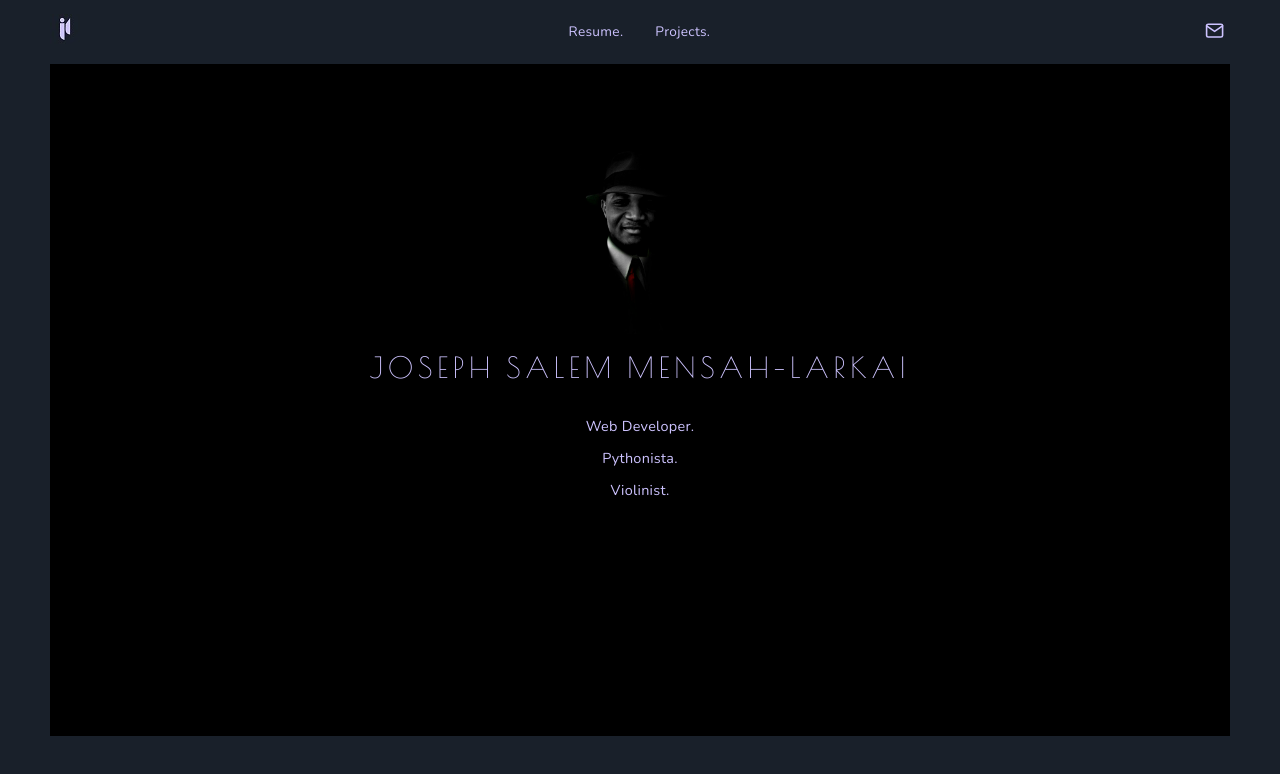
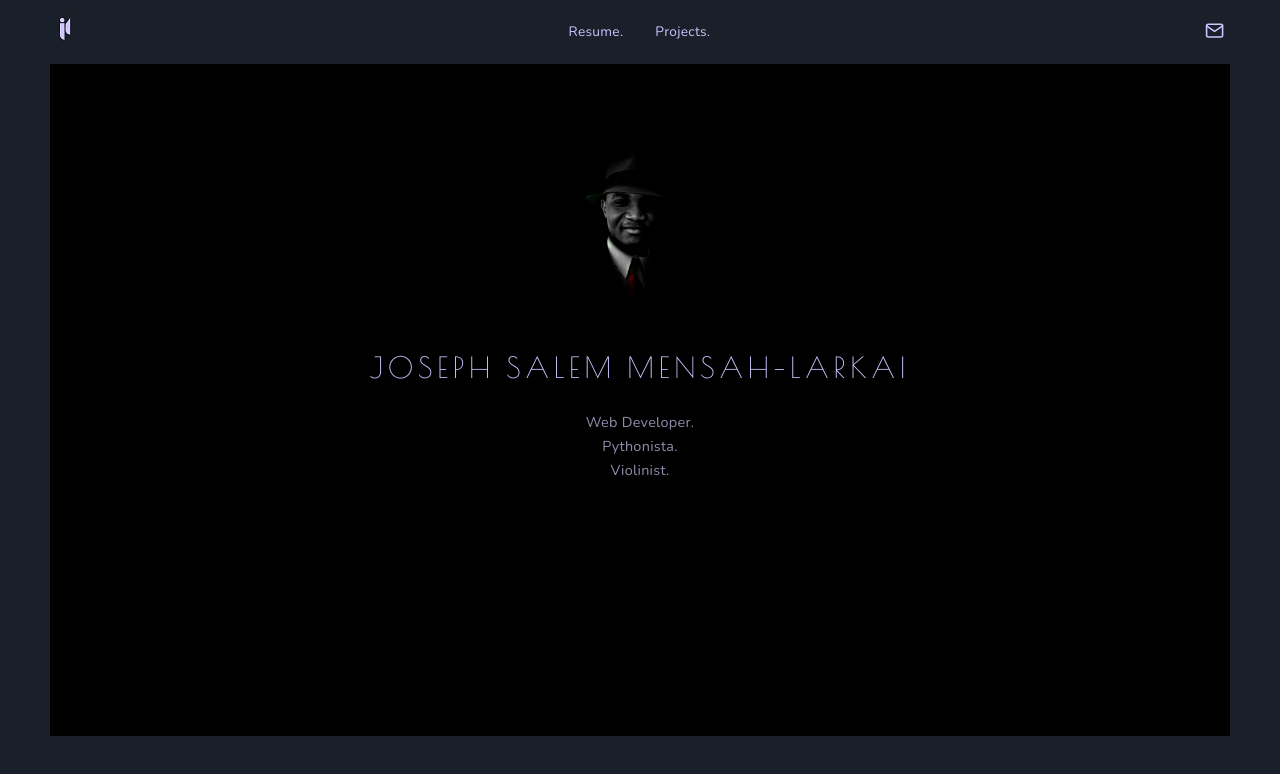
Before and after one commit to JoeSal777/joesal-portifolio, a React (Create React App) app: page / in a window 1280 px wide. Shown: the top 774 px of the page. Built offline with nearby package versions, Linux system fonts and the light colour scheme; a web font is replaced by a local one.

Commit message:
final changes for landing page css

```diff
--- a/src/App.scss
+++ b/src/App.scss
@@ -1,6 +1,7 @@
 :root{
   --primaryColor:#000000;
   --secondaryColor:#cdc3ff;
+  --lightSecondaryColor:#918cac;
   --accentColor: rgb(43, 0, 255);
   --lightAccentColor: #9884fc;
   --secondaryAccentColor: #990000;
@@ -241,15 +242,13 @@ button:focus {
   margin-top: 25px;
 }
 .home-attributes a{
-  color: var(--secondaryColor);
-  //opacity: 60%;
+  color: var(--lightSecondaryColor);
   transition-duration: 0.8s;
   text-decoration: none;
   @include standardFonts();
 }
 .home-attributes a:hover{
   color: var(--lightAccentColor);
-  //opacity: 100%;
 }
 .home-attributes li{      //this is for when inline-ness is activated
   margin-left: 0.5rem;
@@ -277,10 +276,10 @@ button:focus {
   .title h1{
     font-size: 2em;
   }
-  .home-attributes{
-  //  display: flex;   //makes attribute appear inline for pc view
-    line-height: 200%;
-  }
+  // .home-attributes{
+  //   display: flex;
+  //   line-height: 200%;
+  // }
   .landingPage_buttom{
     background: var(--mainDark) !important;
   }
```
